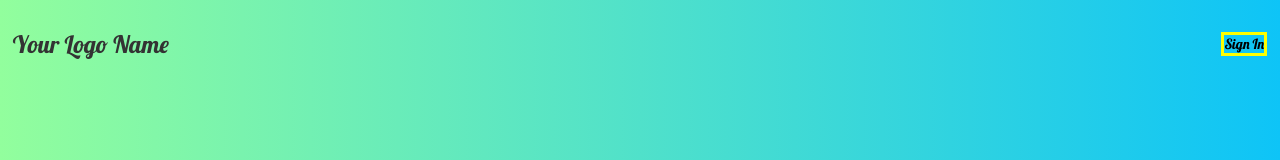
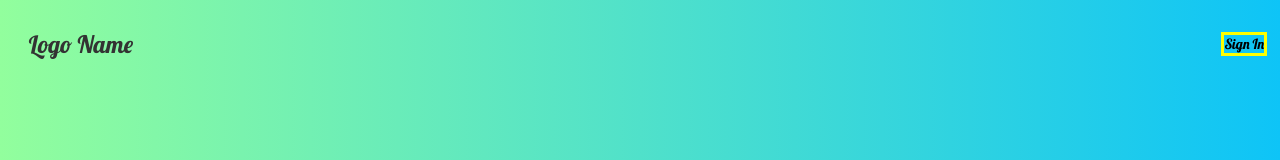
Before and after one commit to SaiBinayakRout/recipe-website, a plain HTML site: page index.html in a window 1280 px wide. Shown: the top 160 px of the page. Drawn offline with Linux system fonts and the light colour scheme.

Commit message:
making repo public

```diff
--- a/index.html
+++ b/index.html
@@ -23,8 +23,8 @@
 <body>
   <!-- Top Navigation Bar -->
   <nav class="top-nav">
-    <div class="logo" style="font-family: 'Lobster', cursive; font-size: 24px">
-      Your Logo Name
+    <div class="logo" style="font-family: 'Lobster', cursive; font-size: 24px;padding-left:1rem">
+      Logo Name
     </div>
     <button id="signin-btn" class="sign-in" style=" font-family: 'Lobster', cursive;font-size:14px">Sign In</button>
   </nav>
```
